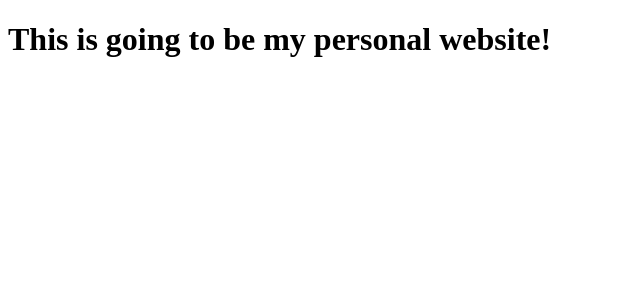
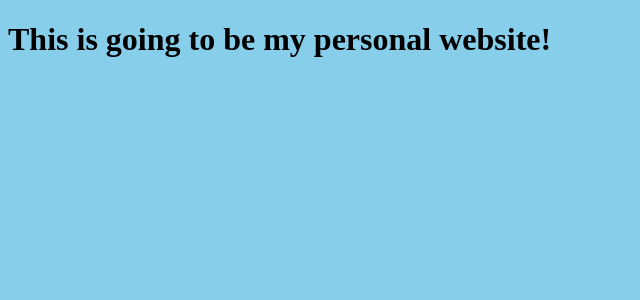
Before and after one commit to Ajmicco18/personalWebsite, a React (Create React App) app: page / in a window 1280 px wide. Shown: the top 300 px of the page, without its empty margins (0-640 px from the left). Built offline with nearby package versions, Linux system fonts and the light colour scheme.

Commit message:
added background color

```diff
--- a/src/App.css
+++ b/src/App.css
@@ -0,0 +1,3 @@
+body {
+    background-color: skyblue;
+}
--- a/src/App.js
+++ b/src/App.js
@@ -4,7 +4,8 @@ function App() {
   return (
     <div>
       <h1>This is going to be my personal website! </h1>
-    </div>);
+    </div>
+  );
 }
 
 export default App;
```
